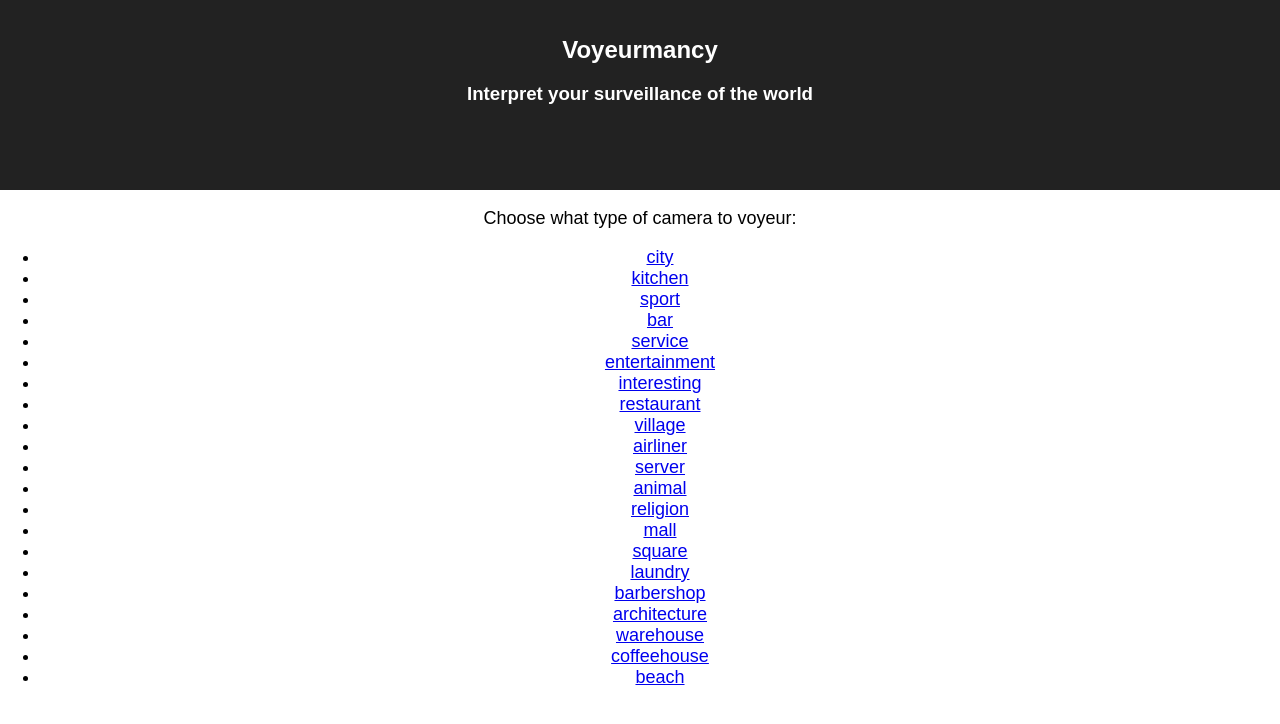
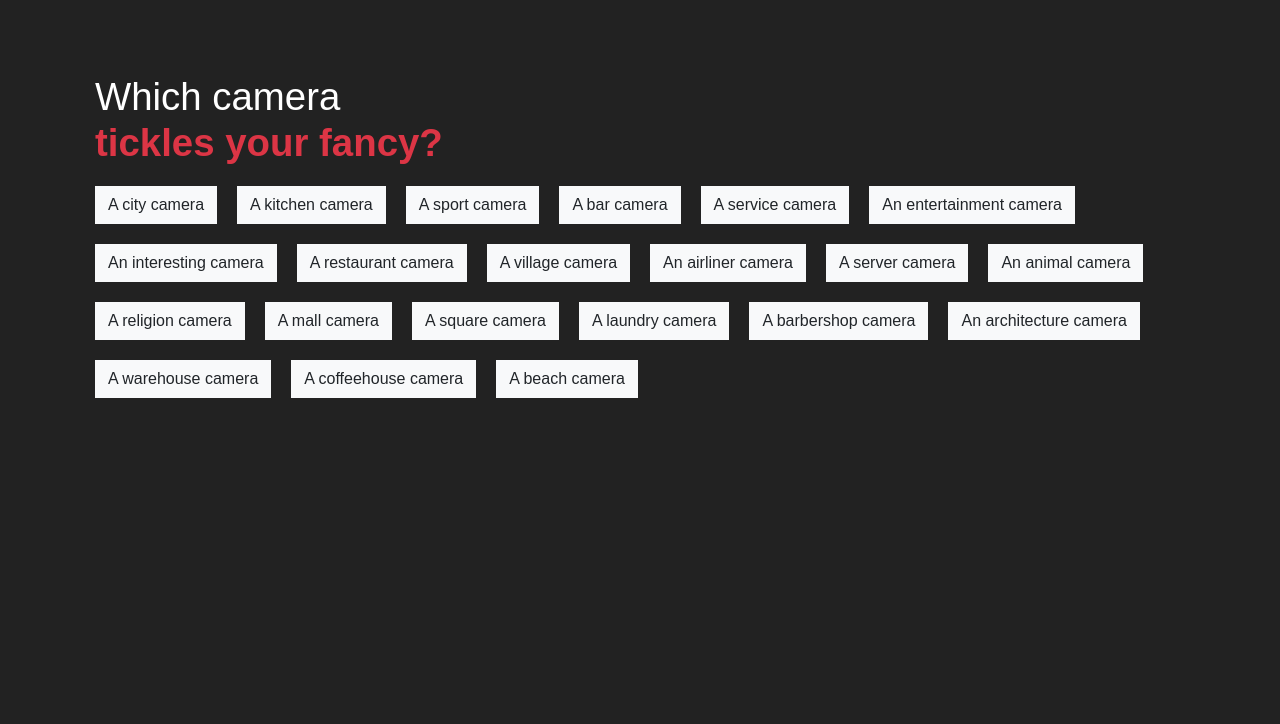
Before and after one commit to oveddan/surveillamancy, a React (Create React App) app: page / in a window 1280 px wide. Shown: the top 724 px of the page. Built offline with nearby package versions, Linux system fonts and the light colour scheme.

Commit message:
Updated server

```diff
--- a/package.json
+++ b/package.json
@@ -12,6 +12,7 @@
     "start": "react-scripts start",
     "build": "react-scripts build",
     "test": "react-scripts test --env=jsdom",
-    "eject": "react-scripts eject"
+    "eject": "react-scripts eject",
+    "deploy": "git subtree push --prefix server heroku master"
   }
 }
--- a/public/index.html
+++ b/public/index.html
@@ -3,6 +3,11 @@
   <head>
     <meta charset="utf-8">
     <meta name="viewport" content="width=device-width, initial-scale=1, shrink-to-fit=no">
+    <!-- Required meta tags -->
+    <meta charset="utf-8">
+
+    <!-- Bootstrap CSS -->
+    <link rel="stylesheet" href="https://maxcdn.bootstrapcdn.com/bootstrap/4.0.0/css/bootstrap.min.css" integrity="sha384-Gn5384xqQ1aoWXA+058RXPxPg6fy4IWvTNh0E263XmFcJlSAwiGgFAW/dAiS6JXm" crossorigin="anonymous">
     <meta name="theme-color" content="#000000">
     <!--
       manifest.json provides metadata used when your web app is added to the
@@ -19,7 +24,7 @@
       work correctly both with client-side routing and a non-root public URL.
       Learn how to configure a non-root public URL by running `npm run build`.
     -->
-    <title>React App</title>
+    <title>Surveillamancy</title>
   </head>
   <body>
     <noscript>
--- a/src/App.css
+++ b/src/App.css
@@ -1,3 +1,7 @@
+body {
+  background-color: #222;
+}
+
 .App {
   text-align: center;
 }
@@ -7,10 +11,8 @@
   height: 80px;
 }
 
-.App-header {
+.jumbotron {
   background-color: #222;
-  height: 150px;
-  padding: 20px;
   color: white;
 }
 
@@ -26,3 +28,46 @@
   from { transform: rotate(0deg); }
   to { transform: rotate(360deg); }
 }
+
+h2 {
+  margin: 10px;
+}
+
+h2 span {
+  color: #dc3545;
+  font-weight: 600;
+}
+
+.lead button {
+  margin: 10px;
+}
+
+.btn {
+  border-radius: 0;
+}
+
+.loading:after {
+  overflow: hidden;
+  display: inline-block;
+  vertical-align: bottom;
+  -webkit-animation: ellipsis steps(4,end) 900ms infinite;
+  animation: ellipsis steps(4,end) 900ms infinite;
+  content: "\2026"; /* ascii code for the ellipsis character */
+  width: 0px;
+}
+
+@keyframes ellipsis {
+  to {
+    width: 1.25em;
+  }
+}
+
+@-webkit-keyframes ellipsis {
+  to {
+    width: 1.25em;
+  }
+}
+
+.display-4 {
+  font-size: 2.4em;
+}
--- a/src/App.js
+++ b/src/App.js
@@ -11,6 +11,10 @@ const toImageUriStyle = ({
   width,
   height
 })
+
+const vowels = ['a', 'e', 'i', 'o', 'u', 'y']
+
+const prefix = (firstLetter) => vowels.includes(firstLetter) ? 'An' : 'A'
 
 const cameraTypes = [
   'city',
@@ -69,44 +73,69 @@ class App extends Component {
     this.setState({ visions: null, imageUri: null, visionType: null })
   }
 
+  isOnLandingPage() {
+    return !this.state.loading && !this.state.visions
+  }
+
+  isLoading() {
+    return this.state.loading
+  }
+
+  isViewingVisions() {
+    return !this.state.loading && this.state.visions
+  }
+
   render() {
     return (
-      <div className="App">
-        <header className="App-header">
-          <h1 className="App-title">Voyeurmancy</h1>
-          <h3>Interpret your surveillance of the world</h3>
-        </header>
+      <div className="jumbotron jumbotron-fluid">
+        <div className='container'>
+          <h2 className='display-4'>
+            {this.isOnLandingPage() && (<div>Which camera <br/><span>tickles your fancy?</span></div>)}
+            {this.isLoading() && (
+              <div className='loading'>
+                {`Finding you ${prefix(this.state.visionType[0]).toLowerCase()} `}
+                <span>{`${this.state.visionType} `}</span>
+                &nbsp;camera somewhere in the world
+              </div>
+            )}
+            {this.isViewingVisions() && (
+              <div>
+                {
+                `You are connected to ${prefix(this.state.visionType[0]).toLowerCase()} ` +
+                    `${this.state.visionType} camera in`}
+                    <span>{`${this.state.location}, `}</span>
+                    and you see:<br/>
+              </div>
+            )}
+          </h2>
           {!this.state.visionType && (
-          <p className="App-intro">
-            Choose what type of camera to voyeur:
-            <ul>
+            <p className="lead">
               {cameraTypes.map(cameraType => (
-                <li>
-                <a href='#' onClick={(e) => this.handleLoadImage(e, cameraType)}>{cameraType}</a>
-                </li>
+                <button key={cameraType} type="button" className="btn btn-light" onClick={(e) => this.handleLoadImage(e, cameraType)}>
+                  {`${prefix(cameraType[0])} ${cameraType} camera`}
+                </button>
               ))}
-            </ul>
             </p>
-        )}
-        {this.state.loading && (
-          <p>{`Voyuering a ${this.state.visionType} camera...`}</p>
-        )}
-        {this.state.visions && (
-          <ul>
-            {this.state.visions.map((vision , i) => (
-              <li key={i}>{`${vision.name} : ${vision.interpretation}`}</li>
-            ))}
-          </ul>
           )}
           {!this.state.loading && this.state.visions && (
             <p><a href='#' onClick={this.seeANewVision} >Voyeur another camera</a></p>
           )}
           {this.state.imageUri && (
-          <div>
-            <h1>{`${this.state.visionType} camera ${this.state.location}`}</h1>
+            <div className='row'>
+              <div className='col-md-5'>
+                {this.state.visions.map(({ interpretation, name }, i) => (
+                  <p className='lead' key={i}>
+                    <strong>{`${name}. `}</strong>
+                    {`${interpretation}`}
+                  </p>
+                ))}
+              </div>
+              <div className='col-md-7'>
                 <div style={toImageUriStyle(this.state)} />
               </div>
+            </div>
           )}
+        </div>
       </div>
     );
   }
```
Also changed, not shown: 2 other files (tests, documents, lock files or other folders). Lines whose indentation alone changed are shown as unchanged.
